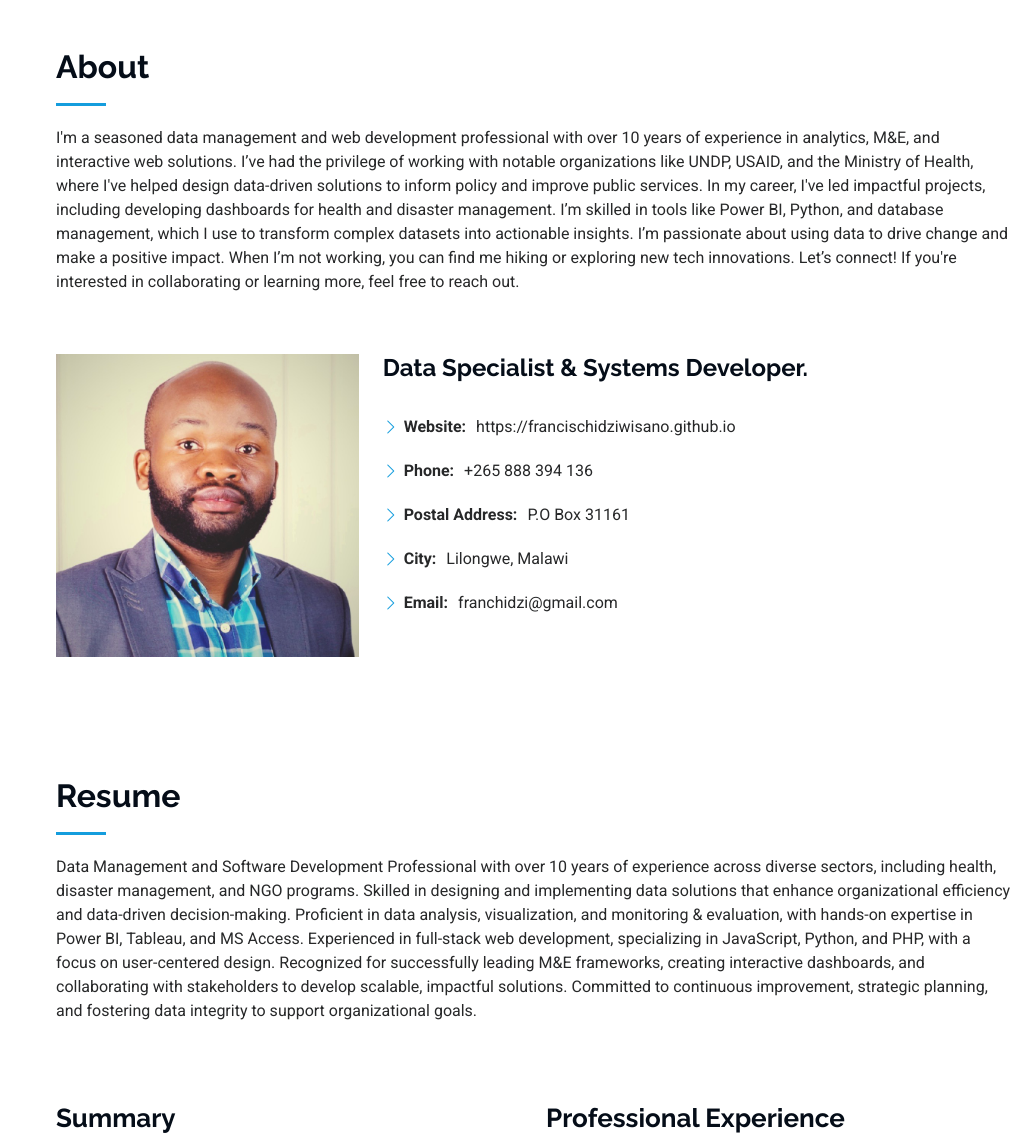
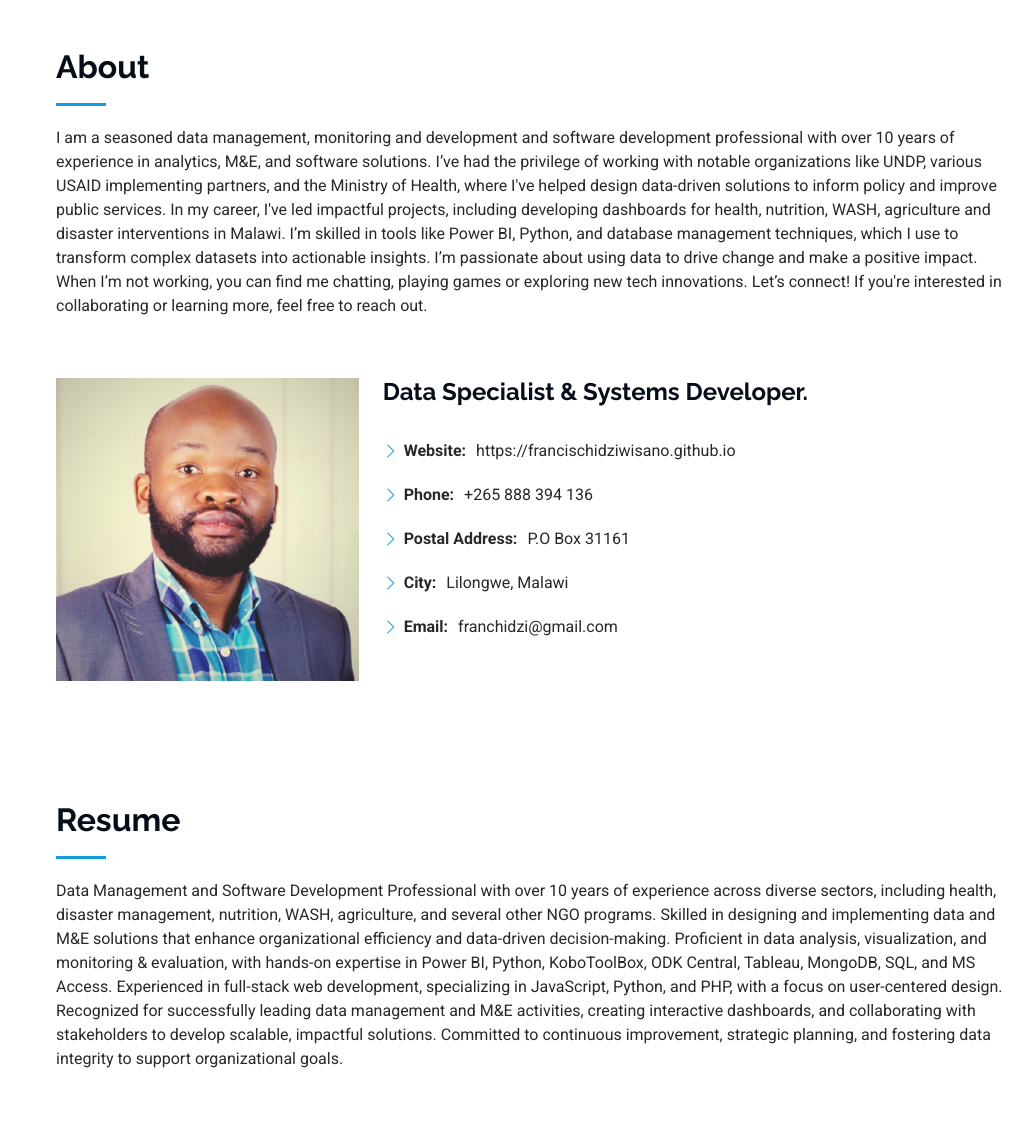
Before and after one commit to francischidziwisano/francischidziwisano.github.io, a plain HTML site: page index.html in a window 1280 px wide. Shown: the part 812-1957 px from the top of the page, without its empty margins (256-1280 px from the left). Drawn offline with nearby package versions, Linux system fonts and the light colour scheme.

Commit message:
prifile edits

```diff
--- a/index.html
+++ b/index.html
@@ -111,11 +111,11 @@
       <div class="container section-title" data-aos="fade-up">
         <h2>About</h2>
         <p>
-          I'm a seasoned data management and web development professional with over 10 years of experience in analytics, M&E, and interactive web solutions. I’ve had the privilege of working with notable organizations like UNDP, USAID, and the Ministry of Health, where I've helped design data-driven solutions to inform policy and improve public services.
+          I am a seasoned data management, monitoring and development and software development professional with over 10 years of experience in analytics, M&E, and software solutions. I’ve had the privilege of working with notable organizations like UNDP, various USAID implementing partners, and the Ministry of Health, where I've helped design data-driven solutions to inform policy and improve public services.
 
-          In my career, I've led impactful projects, including developing dashboards for health and disaster management. I’m skilled in tools like Power BI, Python, and database management, which I use to transform complex datasets into actionable insights.
+          In my career, I've led impactful projects, including developing dashboards for health, nutrition, WASH, agriculture and disaster interventions in Malawi. I’m skilled in tools like Power BI, Python, and database management techniques, which I use to transform complex datasets into actionable insights.
 
-          I’m passionate about using data to drive change and make a positive impact. When I’m not working, you can find me hiking or exploring new tech innovations.
+          I’m passionate about using data to drive change and make a positive impact. When I’m not working, you can find me chatting, playing games or exploring new tech innovations.
 
           Let’s connect! If you're interested in collaborating or learning more, feel free to reach out.
         </p>
@@ -215,10 +215,10 @@
       <div class="container section-title" data-aos="fade-up">
         <h2>Resume</h2>
         <p>Data Management and Software Development Professional with over 10 years of experience across diverse sectors, including health,
-          disaster management, and NGO programs. Skilled in designing and implementing data solutions that enhance organizational efficiency
+          disaster management, nutrition, WASH, agriculture, and several other NGO programs. Skilled in designing and implementing data and M&E solutions that enhance organizational efficiency
           and data-driven decision-making. Proficient in data analysis, visualization, and monitoring & evaluation, with hands-on expertise
-          in Power BI, Tableau, and MS Access. Experienced in full-stack web development, specializing in JavaScript, Python, and PHP, with a
-          focus on user-centered design. Recognized for successfully leading M&E frameworks, creating interactive dashboards, and collaborating
+          in Power BI, Python, KoboToolBox, ODK Central, Tableau, MongoDB, SQL, and MS Access. Experienced in full-stack web development, specializing in JavaScript, Python, and PHP, with a
+          focus on user-centered design. Recognized for successfully leading data management and M&E activities, creating interactive dashboards, and collaborating
           with stakeholders to develop scalable, impactful solutions. Committed to continuous improvement, strategic planning, and fostering
           data integrity to support organizational goals.</p>
       </div><!-- End Section Title -->
```
